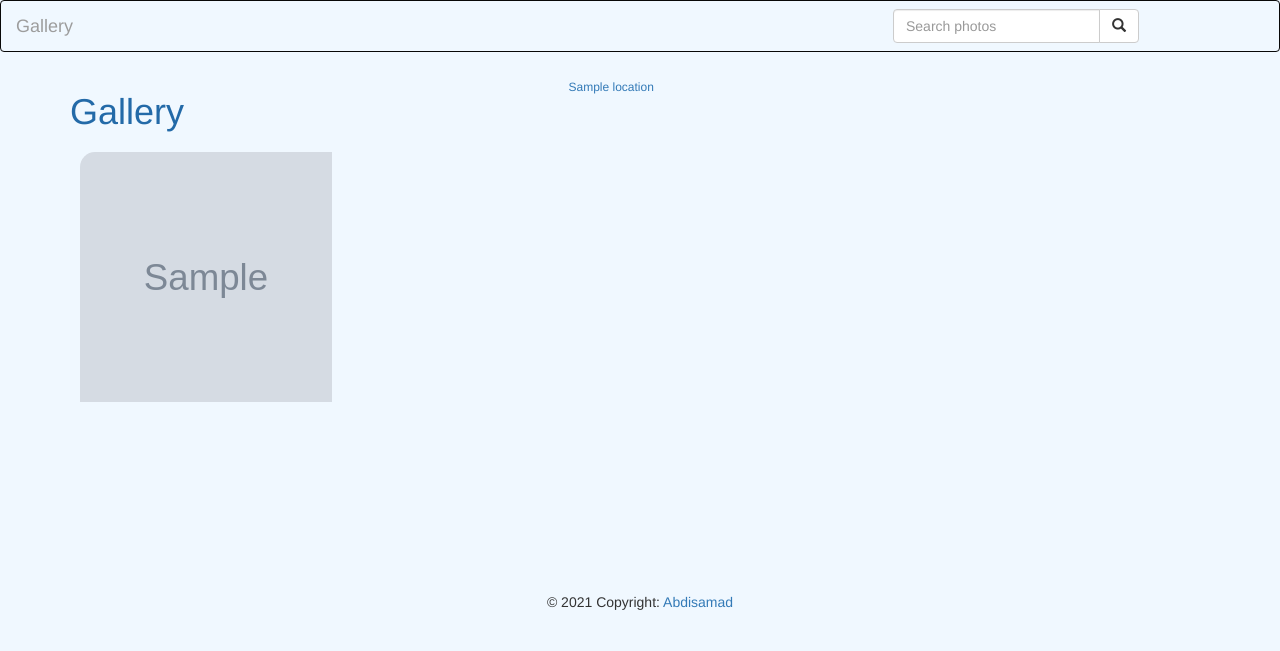
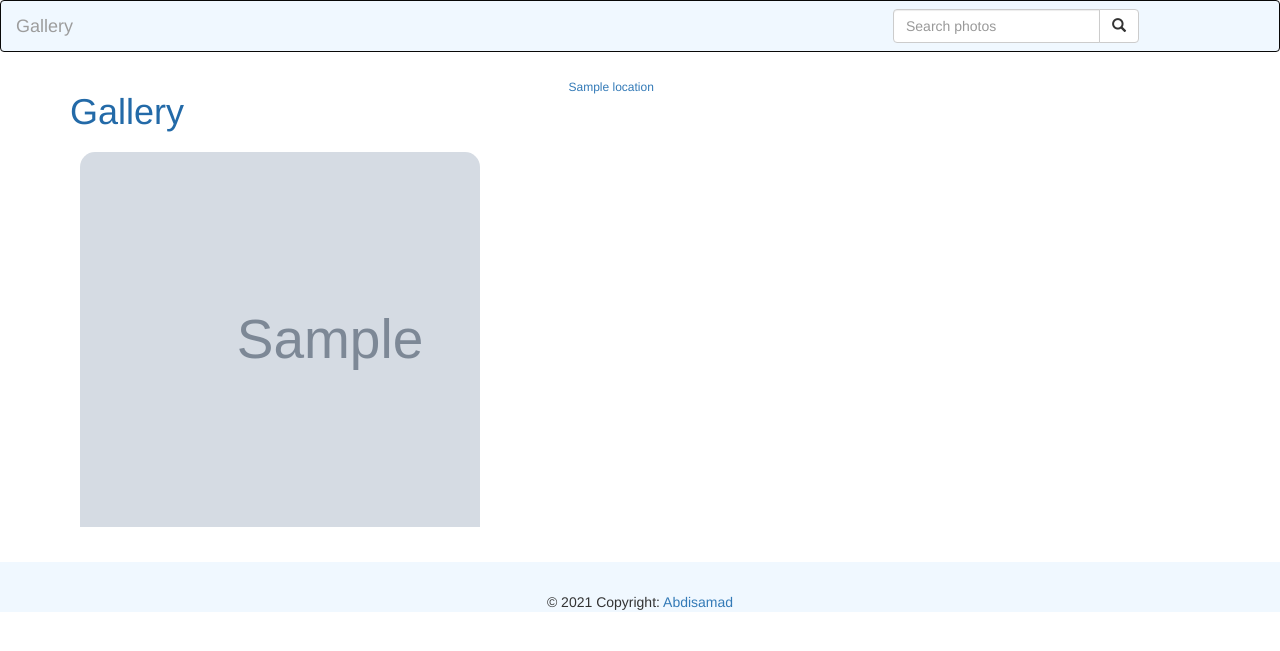
Before and after one commit to Abdisamad100/Gallery-app, a Django app: page / in a window 1280 px wide. Shown: the top 651 px of the page. Run offline with Django 3.2, Linux system fonts and the light colour scheme; tables that the repository leaves empty hold one stand-in row (values such as "Sample post"); grey boxes marked "Sample" are stand-in pictures; some libraries are stand-ins or nearby versions.

Commit message:
modified index.html

```diff
--- a/gallery/app/templates/all-photos/index.html
+++ b/gallery/app/templates/all-photos/index.html
@@ -24,11 +24,14 @@
             {% for image in images %}
 
             <!--Display all images  -->
+
             <div class="col-md-4" data-toggle="modal" data-target="#{{image.id}}">
-                <div class="card card2">
-                    <img src="{{image.image.url}}" alt="{{image.name}}" class="card-img" weight="100px">
+                <div class="card ">
+                    <img src="{{image.image.url}}" alt="{{image.name}}" class="card-img"width="500px">
+
                 </div>
             </div>
+
 
 
             <div class="modal fade " id="{{image.id}}" tabindex="-1" role="dialog"
@@ -42,7 +45,7 @@
                             </button>
                         </div>
                         <div class="modal-body card3">
-                            <img src="{{image.image.url}}" alt="{{image.name}}" class="img-fluid">
+                            <img src="{{image.image.url}}" alt="{{image.name}}" class="img-fluid" width="200px">
                             <p class="text-center">{{image.description}}</p>
                             <p class="image-location">Location ~ {{image.location}}</p>
                             <p class="image-location">Category ~ {{image.category}}</p>
--- a/gallery/static/css/basephotos.css
+++ b/gallery/static/css/basephotos.css
@@ -1,6 +1,6 @@
 
 .card {
-  width: 300px;
+  width: 400px;
   height: 400px;
   display: block;
   border-radius: 15px;
@@ -12,14 +12,16 @@
 footer{
   background-color:aliceblue;
 }
-.card2>img {
-  height: 250px;
-  width: 18em;
+/* .card2>img {
+  height: 500px;
+  width: 400px;
+  padding-left: 5px;
+  padding-left: 5px;
 }
 .card3>img {
   height: 400px;
-  width: 40em;
+  width: 40em; */
+/* } */
+body{
+  background-color: white;
 }
-body{
-  background-color: aliceblue;
-}
```
Also changed, not shown: gallery/media/images/nature2.jpeg (added), gallery/media/images/nature3.jpeg (added).
